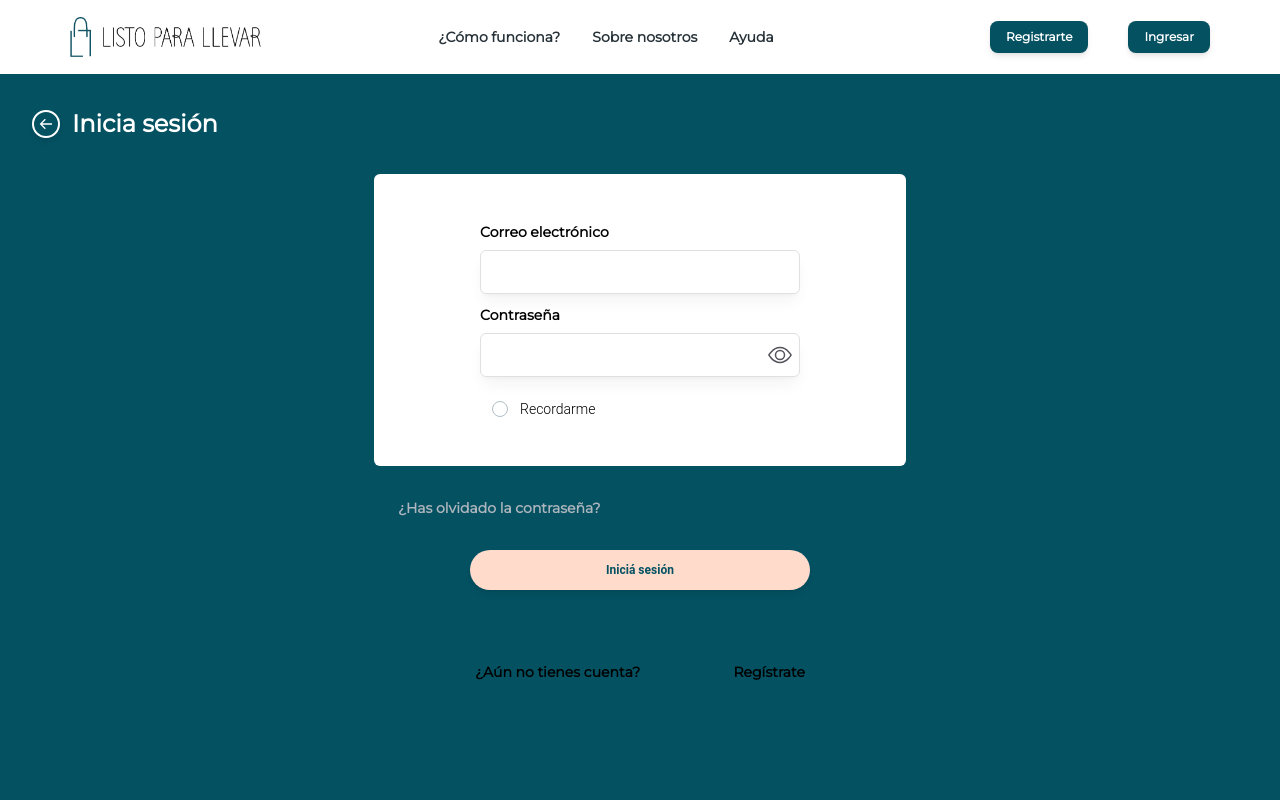
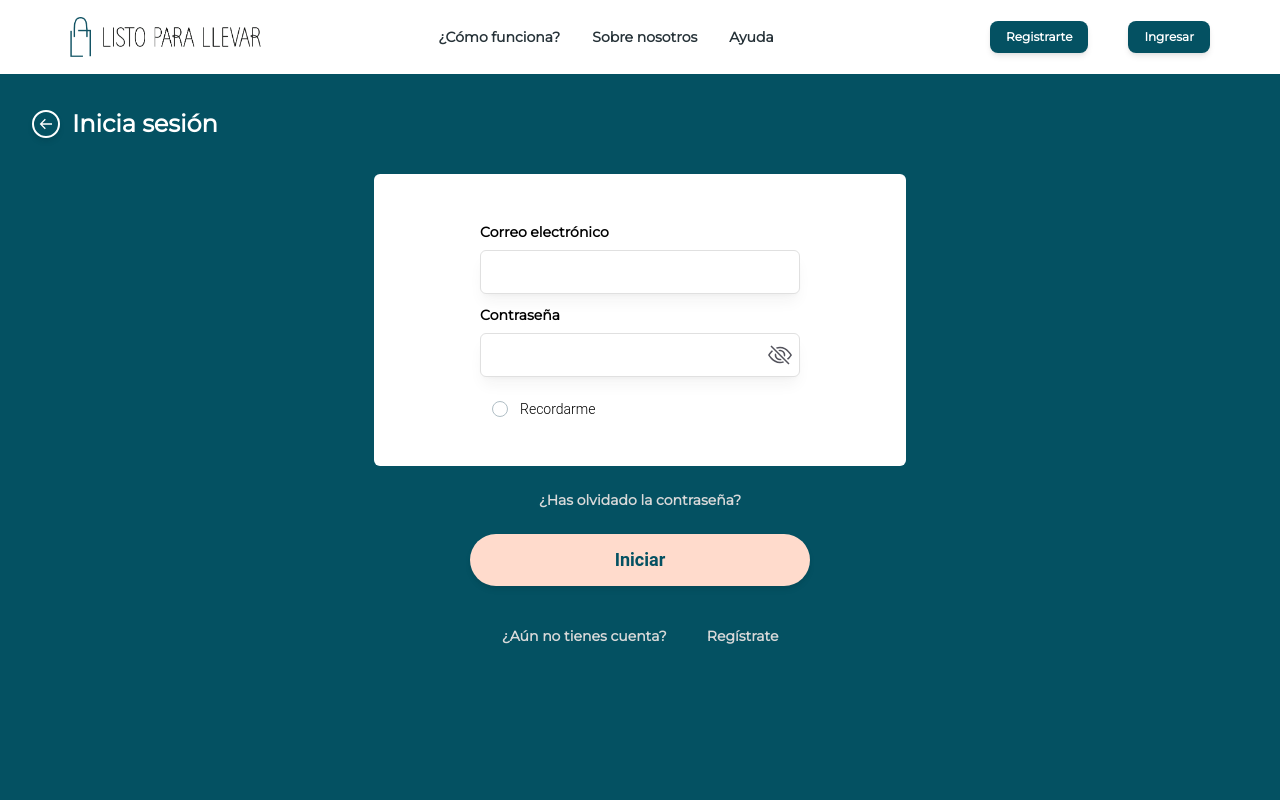
Before and after one commit to No-Country/s10-10-m-php-react-amazon, a React (Vite) app in the folder front/: page /auth/shop/login in a window 1280 px wide. Shown: the top 800 px of the page. Built offline with nearby package versions, Linux system fonts and the light colour scheme.

Commit message:
conditional modified to show register button in basicnavbar login style modified

```diff
--- a/front/src/components/BasicNavbar/index.jsx
+++ b/front/src/components/BasicNavbar/index.jsx
@@ -79,7 +79,7 @@ const BasicNavbar = () => {
 
           <div className="hidden lg:block">{navList}</div>
           <div>
-            {!user.token && (
+            {!user.token || !user.id ? (
               <Button
                 size="sm"
                 className="ml-10 hidden lg:inline-block bg-colorPrimary font-weightText"
@@ -91,6 +91,8 @@ const BasicNavbar = () => {
               >
                 Registrarte
               </Button>
+            ) : (
+              ""
             )}
 
             {user.token && user.id ? (
@@ -157,7 +159,7 @@ const BasicNavbar = () => {
         <Collapse open={openNav}>
           <div className="container mx-auto text-center mt-5">
             <div className="flex flex-col items-center">
-              {!user.token && (
+              {!user.token || !user.id ? (
                 <Button
                   size="sm"
                   className=" bg-colorPrimary font-weightTextButton"
@@ -169,6 +171,8 @@ const BasicNavbar = () => {
                 >
                   Registrarte
                 </Button>
+              ) : (
+                ""
               )}
               {user.token && user.id ? (
                 <Button
--- a/front/src/views/auth/authShop/loginShop/formShop/index.jsx
+++ b/front/src/views/auth/authShop/loginShop/formShop/index.jsx
@@ -3,7 +3,7 @@ import useToggleVisibility from "../../../../../utils/hooks/useToggleVisibility"
 import { useForm } from "react-hook-form";
 import { useDispatch } from "react-redux";
 import { navigate } from "wouter/use-location";
-import { Link } from "wouter";
+import { Link, useLocation } from "wouter";
 import { loginUser } from "../../../../../api/authApi";
 import { setUser } from "../../../../../features/userSlice";
 import { validatePassword } from "../../../../../utils/validatePassword";
@@ -13,6 +13,7 @@ import { useState } from "react";
 
 export default function FormShop() {
   const [isVisible, handleVisible] = useToggleVisibility(true);
+  const [location] = useLocation();
 
   const handleBack = () => {
     history.back();
@@ -118,7 +119,7 @@ export default function FormShop() {
                       type="button"
                       onClick={handleVisible}
                     >
-                      {isVisible ? <BsEye /> : <BsEyeSlash />}{" "}
+                      {isVisible ? <BsEyeSlash /> : <BsEye />}{" "}
                     </button>
                   </div>
                   {error && (
@@ -156,22 +157,36 @@ export default function FormShop() {
                 </p>
               )}
             </div>
-            <div className="m-6 custom-textButton">
-              <Link to="/recover-pass">¿Has olvidado la contraseña?</Link>
+            <div className="m-6 text-center text-sm text-colorModal">
+              <Link to="/page-not-found">¿Has olvidado la contraseña?</Link>
             </div>
             <div className="text-center">
               <Button
-                className="rounded-full normal-case w-[340px] text-colorPrimary bg-[#FFDBCC]"
+                className="rounded-full text-lg normal-case w-[340px] text-colorPrimary bg-[#FFDBCC]"
                 type="submit"
               >
-                Iniciá sesión
+                Iniciar
               </Button>
             </div>
           </form>
 
-          <div className="text-sizeNote w-[330px] my-16 flex justify-between">
-            <span>¿Aún no tienes cuenta?</span>
-            <Link to="/auth/user/signup">Regístrate</Link>
+          <div className="flex justify-between mt-10 text-sm text-colorModal">
+            <div className="mr-10">
+              <span>¿Aún no tienes cuenta?</span>
+            </div>
+            <div className="font-bold cursor-pointer">
+              <a
+                onClick={() =>
+                  navigate(
+                    location === "/auth/shop/login"
+                      ? "/auth/shop/signup"
+                      : "/auth/user/signup"
+                  )
+                }
+              >
+                Regístrate
+              </a>
+            </div>
           </div>
         </div>
       </div>
--- a/front/src/views/auth/authShop/signUpShop/formShop/storeSignUp/index.jsx
+++ b/front/src/views/auth/authShop/signUpShop/formShop/storeSignUp/index.jsx
@@ -6,7 +6,7 @@ import { validatePassword } from "../../../../../../utils/validatePassword";
 import { signUpShop } from "../../../../../../api/authApi.js";
 import { useDispatch, useSelector } from "react-redux";
 import { Toaster, toast } from "sonner";
-import { setToken } from "../../../../../../features/userSlice.js";
+// import { setToken } from "../../../../../../features/userSlice.js";
 import useToggleVisibility from "../../../../../../utils/hooks/useToggleVisibility";
 import { navigate } from "wouter/use-location";
 
@@ -19,7 +19,7 @@ const StoreSignUp = () => {
 
   const [error, setError] = useState("");
   const [isVisible, handleVisible] = useToggleVisibility(true);
-  const dispatch = useDispatch();
+  // const dispatch = useDispatch();
 
   const [passwordMatchError, setPasswordMatchError] = useState("");
 
@@ -51,11 +51,10 @@ const StoreSignUp = () => {
       };
       signUpShop(updatedData)
         .then((response) => {
-          console.log(response.data);
           if (response.status == 201) {
             toast("Registro con éxito");
-            dispatch(setToken(response.data));
-            navigate("/user/profile");
+            // dispatch(setToken(response.data));
+            navigate("/auth/shop/login");
           }
         })
         .catch((err) => {
--- a/front/src/views/auth/authUser/loginUser/formUser/index.jsx
+++ b/front/src/views/auth/authUser/loginUser/formUser/index.jsx
@@ -3,7 +3,7 @@ import useToggleVisibility from "../../../../../utils/hooks/useToggleVisibility"
 import { useForm } from "react-hook-form";
 import { useDispatch } from "react-redux";
 import { navigate } from "wouter/use-location";
-import { Link } from "wouter";
+import { Link, useLocation } from "wouter";
 import { loginUser } from "../../../../../api/authApi";
 import { setUser } from "../../../../../features/userSlice";
 import { validatePassword } from "../../../../../utils/validatePassword";
@@ -14,7 +14,7 @@ import { useState } from "react";
 const Form = () => {
   const [isVisible, handleVisible] = useToggleVisibility(true);
 
-
+  const [location] = useLocation();
 
   const handleBack = () => {
     history.back();
@@ -41,9 +41,8 @@ const Form = () => {
         .then((response) => {
           setInvalid(false);
           if (response.status == 200) {
-            console.log(response.data)
             dispatch(setUser(response.data));
-            navigate("/dashboard");
+            navigate("/user/profile");
           }
         })
         .catch((err) => {
@@ -66,9 +65,7 @@ const Form = () => {
       </div>
       <div className="text-3xl  custom-title">
         <div className="flex flex-col items-center h-screen">
-          <form
-            onSubmit={handleSubmit(submit)}
-          >
+          <form onSubmit={handleSubmit(submit)}>
             <div className=" w-[343px] h-[292px] lg:w-[532px] p-[1rem] flex flex-col  justify-center  rounded-md bg-white">
               <div className="mt-15 lg:w-[320px] lg:m-auto flex flex-col">
                 <div>
@@ -122,7 +119,7 @@ const Form = () => {
                       type="button"
                       onClick={handleVisible}
                     >
-                      {isVisible ? <BsEye /> : <BsEyeSlash />}{" "}
+                      {isVisible ? <BsEyeSlash /> : <BsEye />}{" "}
                     </button>
                   </div>
                   {error && (
@@ -131,11 +128,13 @@ const Form = () => {
                     </p>
                   )}
                   {errors.password && (
-                    <p className="text-red-800 leading-none" style={{ fontSize: "10px" }}>
+                    <p
+                      className="text-red-800 leading-none"
+                      style={{ fontSize: "10px" }}
+                    >
                       Campo obligatorio
                     </p>
                   )}
-
                 </div>
 
                 <div className="mt-3">
@@ -158,22 +157,36 @@ const Form = () => {
                 </p>
               )}
             </div>
-            <div className="m-6 custom-textButton">
-              <Link to="/recover-pass">¿Has olvidado la contraseña?</Link>
+            <div className="m-6 text-center text-sm text-colorModal">
+              <Link to="/page-not-found">¿Has olvidado la contraseña?</Link>
             </div>
             <div className="text-center">
               <Button
-                className="rounded-full normal-case w-[340px] text-colorPrimary bg-[#FFDBCC]"
+                className="rounded-full text-lg normal-case w-[340px] text-colorPrimary bg-[#FFDBCC]"
                 type="submit"
               >
-                Iniciá sesión
+                Iniciar
               </Button>
             </div>
           </form>
 
-          <div className="text-sizeNote w-[330px] my-16 flex justify-between">
-            <span>¿Aún no tienes cuenta?</span>
-            <Link to="/auth/user/signup">Regístrate</Link>
+          <div className="flex justify-between mt-10 text-sm text-colorModal">
+            <div className="mr-10">
+              <span>¿Aún no tienes cuenta?</span>
+            </div>
+            <div className="font-bold cursor-pointer">
+              <a
+                onClick={() =>
+                  navigate(
+                    location === "/auth/user/login"
+                      ? "/auth/user/signup"
+                      : "/auth/shop/signup"
+                  )
+                }
+              >
+                Regístrate
+              </a>
+            </div>
           </div>
         </div>
       </div>
```
Also changed, not shown: front/src/views/auth/authUser/signUpUser/formUser/form/index.jsx (+18 -15 lines).
